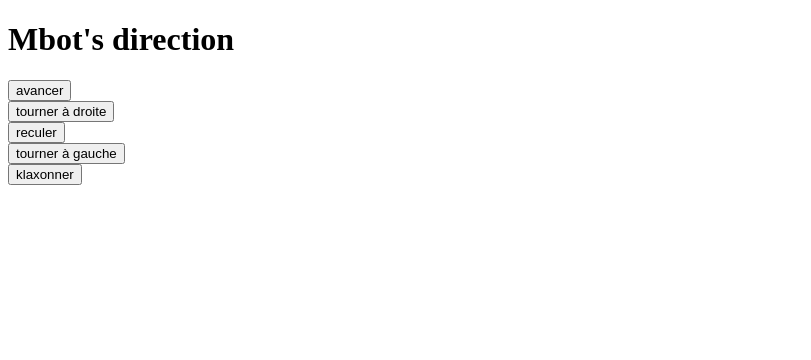
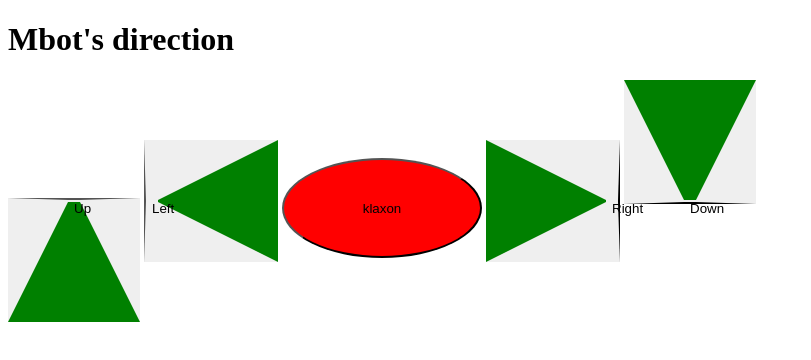
Before and after one commit to PetitRuisseau/mbot, a website: page front/index.html in a window 1280 px wide. Shown: the whole page, without its empty margins (0-811 px from the left). Drawn offline with Linux system fonts and the light colour scheme.

Commit message:
buttons with CSS;

```diff
--- a/front/index.html
+++ b/front/index.html
@@ -7,23 +7,63 @@
     <meta http-equiv="X-UA-Compatible" content="ie=edge">
     <title>Mbot's direction</title>
     <style>
+        #btn_top {
+            width: 0;
+            height: 0;
+            border-bottom: 120px solid green;
+            border-left: 60px solid transparent;
+            border-right: 60px solid transparent;
+        }
 
+        #btn_back {
+            width: 0;
+            height: 0;
+            border-top: 120px solid green;
+            border-left: 60px solid transparent;
+            border-right: 60px solid transparent;
+        }
+
+        #btn_left {
+            width: 0;
+            height: 0;
+            border-right: 120px solid green;
+            border-top: 60px solid transparent;
+            border-bottom: 60px solid transparent;
+        }
+
+        #btn_right {
+            width: 0;
+            height: 0;
+            border-left: 120px solid green;
+            border-top: 60px solid transparent;
+            border-bottom: 60px solid transparent;
+        }
+
+        #btn_bip {
+            width: 200px;
+            height: 100px;
+            background: red;
+            -moz-border-radius: 100px / 50px;
+            -webkit-border-radius: 100px / 50px;
+            border-radius: 100px / 50px;
+        }
     </style>
 </head>
 
 <body>
     <h1>Mbot's direction</h1>
 
-    <button class="button" id="btn_top">avancer</button>
-    <br/>
-    <button class="button" id="btn_right">tourner à droite</button>
-    <br/>
-    <button class="button" id="btn_back">reculer</button>
-    <br/>
-    <button class="button" id="btn_left">tourner à gauche</button>
-    <br/>
-    <button class="button" id="btn_bip">klaxonner</button>
-    <br/>
+    <button label="Above" class="button" id="btn_top">Up</button>
+
+    <button class="button" id="btn_left">Left</button>
+
+    <button class="button" id="btn_bip">klaxon</button>
+
+    <button class="button" id="btn_right">Right</button>
+
+    <button class="button" id="btn_back">Down</button>
+
+
     <script src="joystick.js"></script>
 </body>
 
```
